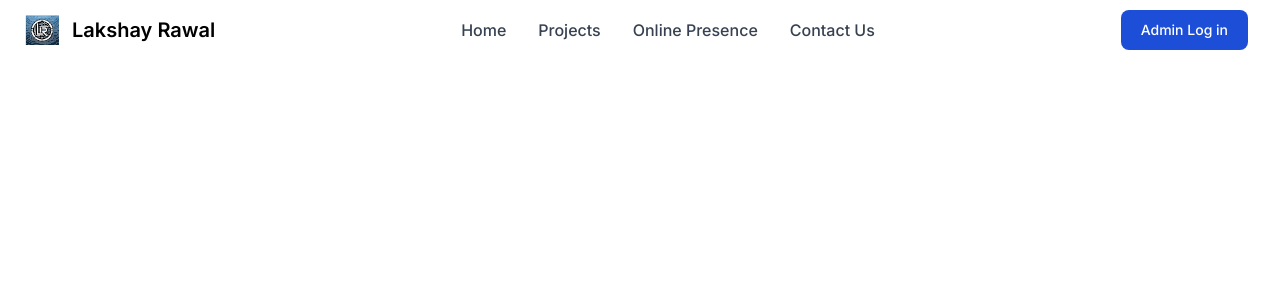
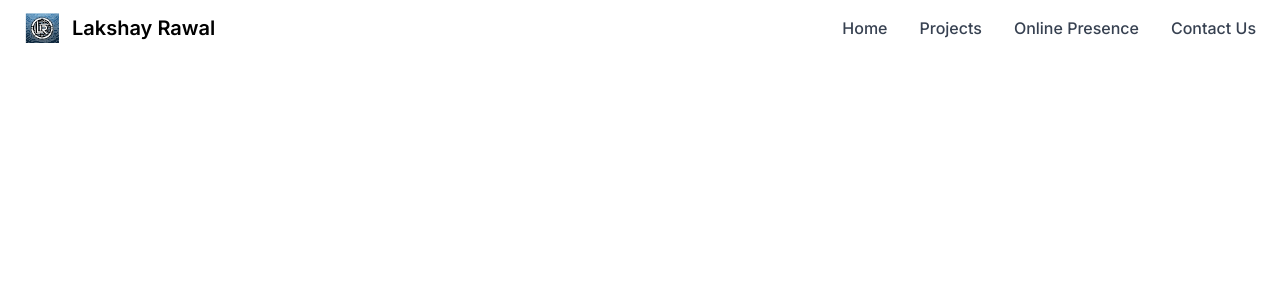
Before and after one commit to lr08/Portfolio_Project, a Next.js app in the folder projectp/: page / in a window 1280 px wide. Shown: the top 300 px of the page. Built offline with nearby package versions, Linux system fonts and the light colour scheme.

Commit message:
ADMIN REMOVED

```diff
--- a/projectp/src/app/components/Header.tsx
+++ b/projectp/src/app/components/Header.tsx
@@ -1,9 +1,8 @@
-'use client';
+"use client";
 import React, { useState } from "react";
 import Link from "next/link";
-import Image from 'next/image';
+import Image from "next/image";
 const Header = () => {
-
   const [menuOpen, setMenuOpen] = useState(false);
 
   const toggleMenu = () => {
@@ -14,7 +13,10 @@ const Header = () => {
     <header>
       <nav className="bg-white border-gray-200 px-4 lg:px-6 py-2.5 dark:bg-gray-800">
         <div className="flex flex-wrap justify-between items-center mx-auto max-w-screen-xl">
-        <a href="https://portfolio-project-woad-eight.vercel.app/" className="flex items-center">
+          <a
+            href="https://portfolio-project-woad-eight.vercel.app/"
+            className="flex items-center"
+          >
             <Image
               src="/lr.svg"
               className="mr-3 h-6 sm:h-9"
@@ -26,16 +28,10 @@ const Header = () => {
               Lakshay Rawal
             </span>
           </a>
-        <div className="flex items-center lg:order-2">
-          <a
-            href="#"
-            className="text-white bg-primary-700 hover:bg-primary-800 focus:ring-4 focus:ring-primary-300 font-medium rounded-lg text-sm px-4 lg:px-5 py-2 lg:py-2.5 mr-2 dark:bg-primary-600 dark:hover:bg-primary-700 focus:outline-none dark:focus:ring-primary-800"
-          >
-            Admin Log in
-          </a>
+          <div className="flex justify-end lg:order-2">
             <button
               type="button"
-            className="inline-flex items-center p-2 ml-1 text-sm text-gray-500 rounded-lg lg:hidden hover:bg-gray-100 focus:outline-none focus:ring-2 focus:ring-gray-200 dark:text-gray-400 dark:hover:bg-gray-700 dark:focus:ring-gray-600"
+              className="inline-flex p-2 ml-1 text-sm text-gray-500 rounded-lg lg:hidden hover:bg-gray-100 focus:outline-none focus:ring-2 focus:ring-gray-200 dark:text-gray-400 dark:hover:bg-gray-700 dark:focus:ring-gray-600"
               aria-controls="mobile-menu-2"
               aria-expanded={menuOpen}
               onClick={toggleMenu}
@@ -53,7 +49,11 @@ const Header = () => {
                   strokeLinecap="round"
                   strokeLinejoin="round"
                   strokeWidth="2"
-                d={menuOpen ? "M6 18L18 6M6 6l12 12" : "M4 6h16M4 12h16M4 18h16"}
+                  d={
+                    menuOpen
+                      ? "M6 18L18 6M6 6l12 12"
+                      : "M4 6h16M4 12h16M4 18h16"
+                  }
                 ></path>
               </svg>
             </button>
@@ -61,10 +61,10 @@ const Header = () => {
           <div
             className={`${
               menuOpen ? "block" : "hidden"
-          } justify-between items-center w-full lg:flex lg:w-auto lg:order-1`}
+            } justify-between w-full lg:flex lg:w-auto lg:order-1 lg:ml-auto`}
             id="mobile-menu-2"
           >
-          <ul className="flex flex-col mt-4 font-medium lg:flex-row lg:space-x-8 lg:mt-0">
+            <ul className="flex flex-col mt-4 font-medium lg:flex-row lg:space-x-8 lg:mt-0 lg:ml-auto">
               <li>
                 <Link
                   href="/Home"
```
Lines whose indentation alone changed are shown as unchanged.
